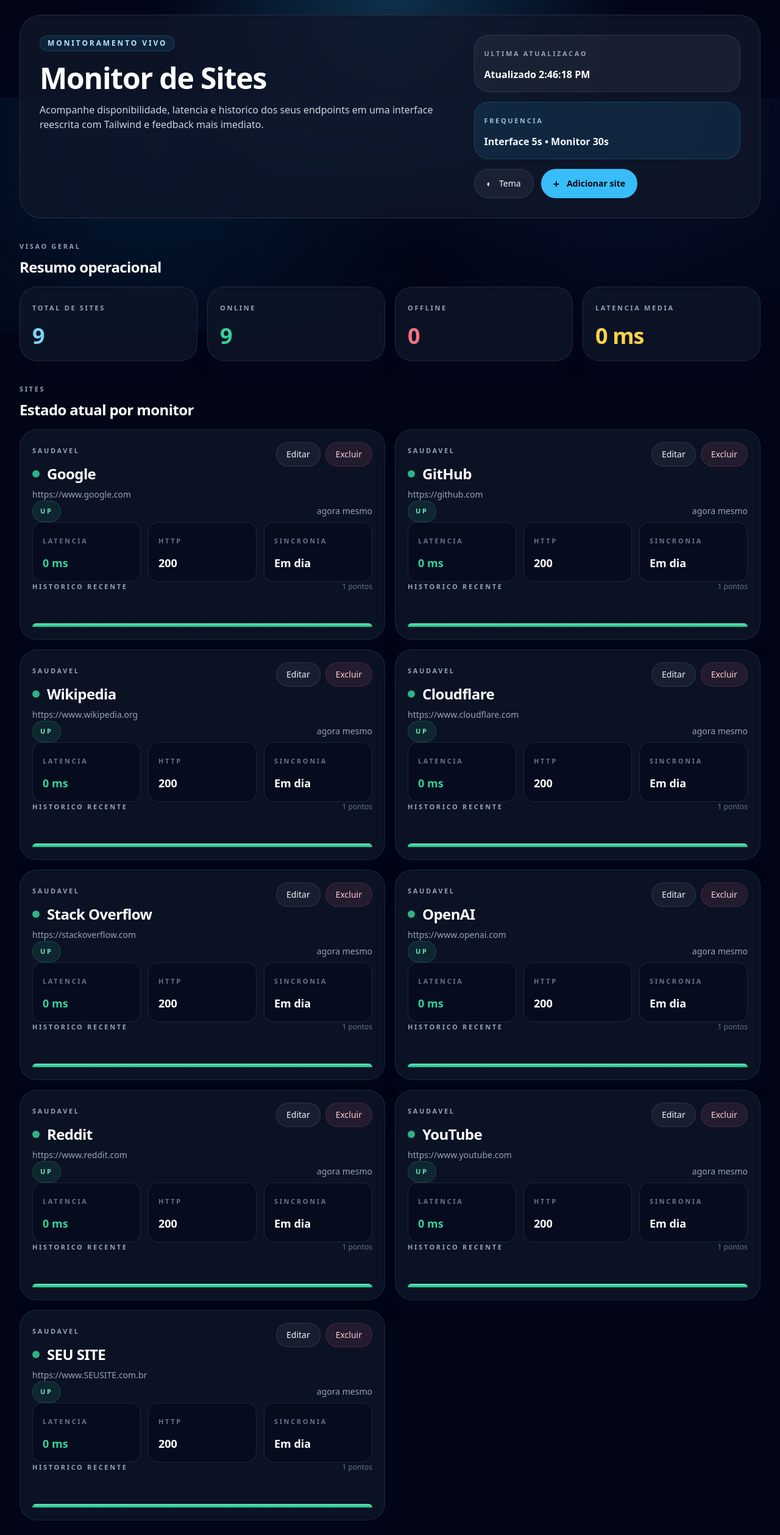
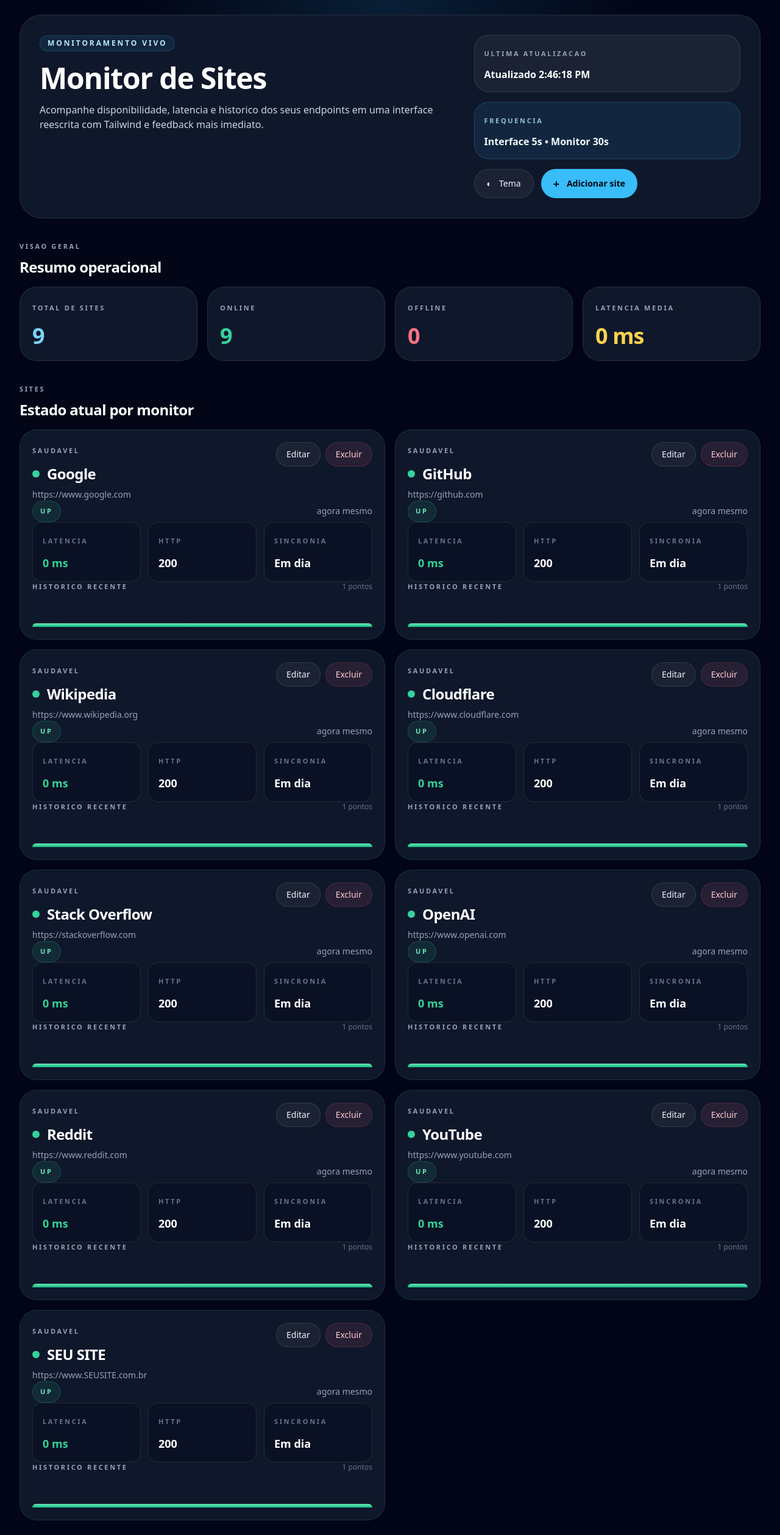
Before and after one commit to astronnng/site-monitor, a Flask app: page / in a window 1280 px wide. Shown: the whole page at 61% size. Run offline with Flask 3, Linux system fonts and the light colour scheme; data that the repository does not hold is empty; some libraries are stand-ins or nearby versions.

Commit message:
otimizado a UI

```diff
--- a/static/js/ui.js
+++ b/static/js/ui.js
@@ -129,7 +129,7 @@ function cardBorder(status) {
 }
 
 function pulseClass(status) {
-  if (status === "UP") return "bg-emerald-400 shadow-[0_0_0_0_rgba(52,211,153,0.45)] animate-pulse";
+  if (status === "UP") return "bg-emerald-400";
   if (status === "DOWN") return "bg-rose-400";
   return "bg-amber-300";
 }
@@ -145,7 +145,7 @@ function renderCard(site, hist) {
   const httpCode = site.status_code ?? "–";
 
   return `
-    <article class="site-card rounded-[1.75rem] border ${cardBorder(status)} bg-slate-900/75 p-5 shadow-card backdrop-blur transition hover:-translate-y-1 hover:bg-slate-900/90" id="${siteDomId(site.name)}" data-site-name="${siteName}">
+    <article class="site-card rounded-[1.75rem] border ${cardBorder(status)} bg-slate-900 p-5 shadow-card" id="${siteDomId(site.name)}" data-site-name="${siteName}">
       <div class="flex items-start justify-between gap-4">
         <div class="min-w-0">
           <span class="text-[11px] font-semibold uppercase tracking-[0.24em] text-slate-400">${status === "UP" ? "Saudavel" : status === "DOWN" ? "Instavel" : "Pendente"}</span>
@@ -157,10 +157,10 @@ function renderCard(site, hist) {
         </div>
 
         <div class="flex flex-wrap justify-end gap-2">
-          <button class="inline-flex min-h-10 items-center justify-center rounded-full border border-white/10 bg-white/5 px-4 text-sm font-medium text-slate-100 transition hover:bg-white/10" type="button" data-action="edit" data-site-name="${siteName}" aria-label="Editar ${siteName}">
+          <button class="inline-flex min-h-10 items-center justify-center rounded-full border border-white/10 bg-white/5 px-4 text-sm font-medium text-slate-100 hover:bg-white/10" type="button" data-action="edit" data-site-name="${siteName}" aria-label="Editar ${siteName}">
             Editar
           </button>
-          <button class="inline-flex min-h-10 items-center justify-center rounded-full border border-rose-400/15 bg-rose-400/10 px-4 text-sm font-medium text-rose-200 transition hover:bg-rose-400/20" type="button" data-action="delete" data-site-name="${siteName}" aria-label="Excluir ${siteName}">
+          <button class="inline-flex min-h-10 items-center justify-center rounded-full border border-rose-400/15 bg-rose-400/10 px-4 text-sm font-medium text-rose-200 hover:bg-rose-400/20" type="button" data-action="delete" data-site-name="${siteName}" aria-label="Excluir ${siteName}">
             Excluir
           </button>
         </div>
@@ -172,15 +172,15 @@ function renderCard(site, hist) {
       </div>
 
       <div class="grid gap-3 sm:grid-cols-3">
-        <div class="rounded-2xl border border-white/10 bg-slate-950/40 p-4">
+        <div class="rounded-2xl border border-white/10 bg-slate-950/30 p-4">
           <span class="text-[11px] font-semibold uppercase tracking-[0.24em] text-slate-500">Latencia</span>
           <span class="mt-3 block text-lg font-semibold ${latColorClass(site.latency_ms)}">${escapeHtml(fmt(site.latency_ms))}</span>
         </div>
-        <div class="rounded-2xl border border-white/10 bg-slate-950/40 p-4">
+        <div class="rounded-2xl border border-white/10 bg-slate-950/30 p-4">
           <span class="text-[11px] font-semibold uppercase tracking-[0.24em] text-slate-500">HTTP</span>
           <span class="mt-3 block text-lg font-semibold text-white">${escapeHtml(String(httpCode))}</span>
         </div>
-        <div class="rounded-2xl border border-white/10 bg-slate-950/40 p-4">
+        <div class="rounded-2xl border border-white/10 bg-slate-950/30 p-4">
           <span class="text-[11px] font-semibold uppercase tracking-[0.24em] text-slate-500">Sincronia</span>
           <span class="mt-3 block text-lg font-semibold text-white">${status === "PENDING" ? "Aguardando" : "Em dia"}</span>
         </div>
--- a/templates/index.html
+++ b/templates/index.html
@@ -25,8 +25,8 @@
             }
           },
           boxShadow: {
-            shell: "0 24px 80px rgba(15, 23, 42, 0.12)",
-            card: "0 14px 36px rgba(15, 23, 42, 0.10)"
+            shell: "0 14px 40px rgba(15, 23, 42, 0.10)",
+            card: "0 8px 20px rgba(15, 23, 42, 0.08)"
           }
         }
       },
@@ -40,11 +40,10 @@
   </div>
 
   <div class="relative isolate min-h-screen overflow-hidden">
-    <div class="pointer-events-none absolute inset-x-0 top-0 -z-10 h-80 bg-[radial-gradient(circle_at_top,rgba(56,189,248,0.24),transparent_55%)]"></div>
-    <div class="pointer-events-none absolute inset-x-0 top-40 -z-10 h-96 bg-[radial-gradient(circle_at_20%_20%,rgba(14,165,233,0.12),transparent_45%),radial-gradient(circle_at_80%_0%,rgba(59,130,246,0.10),transparent_40%)]"></div>
+    <div class="pointer-events-none absolute inset-x-0 top-0 -z-10 h-72 bg-[radial-gradient(circle_at_top,rgba(56,189,248,0.14),transparent_60%)]"></div>
 
     <div class="mx-auto flex w-full max-w-7xl flex-col gap-8 px-4 py-6 sm:px-6 lg:px-8">
-      <header class="overflow-hidden rounded-[2rem] border border-white/10 bg-slate-900/80 shadow-shell backdrop-blur xl:rounded-[2.25rem]">
+      <header class="overflow-hidden rounded-[2rem] border border-white/10 bg-slate-900 shadow-shell xl:rounded-[2.25rem]">
         <div class="grid gap-8 p-6 lg:grid-cols-[minmax(0,1.4fr)_minmax(320px,0.9fr)] lg:p-8">
           <div class="space-y-5">
             <span class="inline-flex items-center rounded-full border border-sky-400/20 bg-sky-400/10 px-3 py-1 text-xs font-semibold uppercase tracking-[0.24em] text-sky-200">
@@ -95,19 +94,19 @@
           </div>
 
           <div class="grid gap-4 sm:grid-cols-2 xl:grid-cols-4">
-            <article class="rounded-[1.75rem] border border-white/10 bg-slate-900/75 p-5 shadow-card backdrop-blur">
+            <article class="rounded-[1.75rem] border border-white/10 bg-slate-900 p-5 shadow-card">
               <span class="text-[11px] font-semibold uppercase tracking-[0.24em] text-slate-400">Total de sites</span>
               <strong class="mt-4 block text-4xl font-semibold tracking-tight text-sky-300" id="s-total">–</strong>
             </article>
-            <article class="rounded-[1.75rem] border border-white/10 bg-slate-900/75 p-5 shadow-card backdrop-blur">
+            <article class="rounded-[1.75rem] border border-white/10 bg-slate-900 p-5 shadow-card">
               <span class="text-[11px] font-semibold uppercase tracking-[0.24em] text-slate-400">Online</span>
               <strong class="mt-4 block text-4xl font-semibold tracking-tight text-emerald-400" id="s-up">–</strong>
             </article>
-            <article class="rounded-[1.75rem] border border-white/10 bg-slate-900/75 p-5 shadow-card backdrop-blur">
+            <article class="rounded-[1.75rem] border border-white/10 bg-slate-900 p-5 shadow-card">
               <span class="text-[11px] font-semibold uppercase tracking-[0.24em] text-slate-400">Offline</span>
               <strong class="mt-4 block text-4xl font-semibold tracking-tight text-rose-400" id="s-down">–</strong>
             </article>
-            <article class="rounded-[1.75rem] border border-white/10 bg-slate-900/75 p-5 shadow-card backdrop-blur">
+            <article class="rounded-[1.75rem] border border-white/10 bg-slate-900 p-5 shadow-card">
               <span class="text-[11px] font-semibold uppercase tracking-[0.24em] text-slate-400">Latencia media</span>
               <strong class="mt-4 block text-4xl font-semibold tracking-tight text-amber-300" id="s-lat">–</strong>
             </article>
@@ -129,7 +128,7 @@
   </div>
 
   <div id="site-modal" class="fixed inset-0 z-[1100] hidden items-center justify-center">
-    <div class="absolute inset-0 bg-slate-950/70 backdrop-blur-sm" data-close-modal="true"></div>
+    <div class="absolute inset-0 bg-slate-950/75" data-close-modal="true"></div>
     <div class="relative z-10 w-[min(100%-1.5rem,34rem)] rounded-[2rem] border border-white/10 bg-slate-900 p-6 shadow-shell">
       <div class="mb-5 flex items-start justify-between gap-4">
         <div>
```
